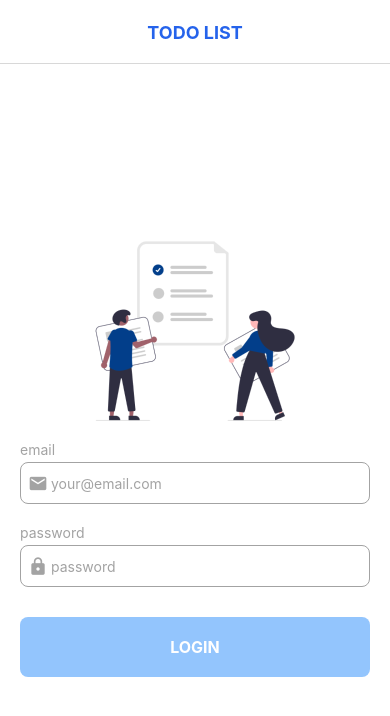
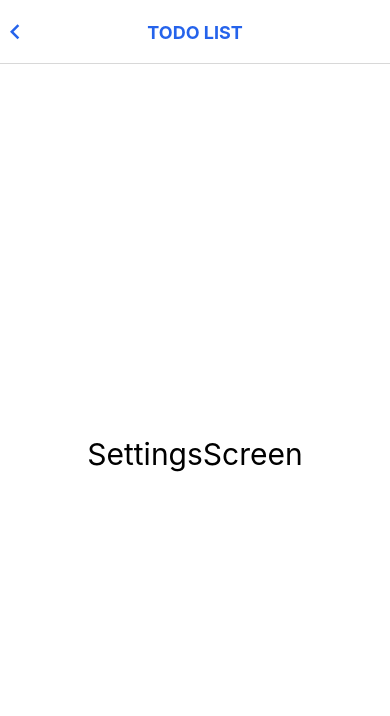
Before and after one commit to anjigu/react_native_todo, a React Native app: screen /Settings in a window 390 px wide. Shown: the top 716 px of the page. Built offline with nearby package versions, Linux system fonts and the light colour scheme.

Commit message:
feat: 세팅 버튼 이동 페이지 구현

```diff
--- a/src/components/HeaderRightButton.js
+++ b/src/components/HeaderRightButton.js
@@ -1,13 +1,22 @@
 import { Pressable } from "react-native"
 import { MaterialCommunityIcons } from '@expo/vector-icons';
+import PropTypes from 'prop-types';
+import { useNavigation } from "@react-navigation/native";
 
 const HeaderRightButton = ({ tintColor }) => {
+    const navigation = useNavigation();
+
     return (
-        <Pressable onPress={() => {}} hitSlop={10}>
+        <Pressable onPress={() =>
+        navigation.navigate('Settings')}
+        hitSlop={10}>
             <MaterialCommunityIcons
             name="cog" size={20} color={tintColor}/>
         </Pressable>
     )
 }
 
+HeaderRightButton.propTypes = {
+    tintColor: PropTypes.string,
+}
 export default HeaderRightButton;
--- a/src/navigations/AuthStack.js
+++ b/src/navigations/AuthStack.js
@@ -4,6 +4,7 @@ import ListScreen from '../screens/ListScreen';
 import SignInScreen from '../screens/SignInScreen';
 import HeaderLeftButton from '../components/HeaderLeftButton';
 import HeaderRightButton from '../components/HeaderRightButton';
+import SettingScreen from '../screens/SettingScreen';
 
 const Stack = createNativeStackNavigator();
 
@@ -28,6 +29,7 @@ const AuthStack = () => {
       component={ListScreen}
       options={{headerRight: HeaderRightButton}} />
       <Stack.Screen name={'SignIn'} component={SignInScreen} />
+      <Stack.Screen name={'Settings'} component={SettingScreen} />
     </Stack.Navigator>
   );
 };
--- /dev/null
+++ b/src/screens/SettingScreen.js
@@ -0,0 +1,19 @@
+import { StyleSheet, Text, View } from "react-native";
+
+const SettingScreen = () => {
+    return (
+        <View style={styles.container}>
+            <Text style={{fontSize: 30}}>SettingsScreen</Text>
+        </View>
+    )
+}
+
+const styles = StyleSheet.create({
+    container: {
+        flex: 1,
+        justifyContent: 'center',
+        alignItems: 'center'
+    }
+})
+
+export default SettingScreen;
```
